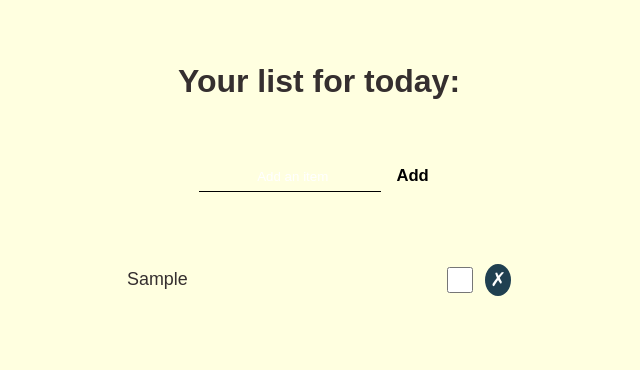
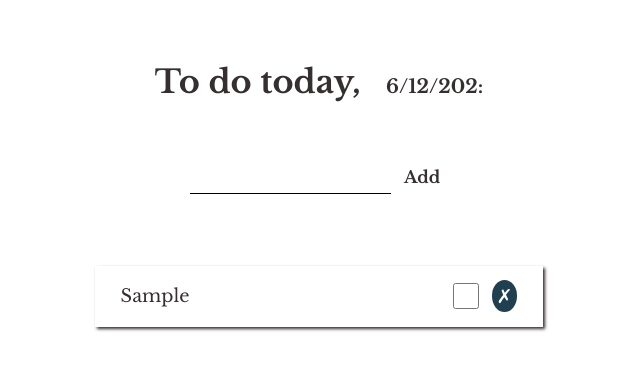
Before and after one commit to SimonaHriscu/to-do-list-in-react, a React (Create React App) app: page / in a window 1280 px wide. Both pictures are taken after typing "Sample" into the empty fields and a click on the input "Add". Shown: the top 370 px of the page, without its empty margins (321-961 px from the left). Built offline with nearby package versions, Linux system fonts and the light colour scheme.

Commit message:
done in REACT

```diff
--- a/src/App.js
+++ b/src/App.js
@@ -7,8 +7,9 @@ class App extends Component {
 
     this.state = {
       userInput: "",
+      curTime: new Date().toLocaleString().substr(0, 8),
       result: [],
-       color: "",
+      color: "",
     };
   }
 
@@ -62,7 +63,9 @@ class App extends Component {
 
     return (
       <Fragment>
-        <h1>Your list for today:</h1>
+        <h1>
+          To do today, &nbsp; <span>{this.state.curTime}:</span>
+        </h1>
         <form onSubmit={this.submitHandle}>
           <input
             type="text"
--- a/src/components/ListOfItems.js
+++ b/src/components/ListOfItems.js
@@ -4,11 +4,15 @@ const ListOfItems = (props) => {
   console.log(props.list);
 
   const toDoList = props.list.map((item) => (
+
     <li
       key={item.id}
       // style={props.style}
     >
+      <div className="item-name">
+
       {item.title}
+      </div>
 
       <div className="actions">
         <input
--- a/src/scss/main.scss
+++ b/src/scss/main.scss
@@ -1,11 +1,14 @@
+@import url("https://fonts.googleapis.com/css2?family=Libre+Baskerville:wght@400;700&display=swap");
+
 * {
   margin: 0;
   padding: 0;
   box-sizing: border-box;
+  font-family: "Libre Baskerville", serif;
+  color: rgb(53, 47, 47);
 
   #root {
-    background: lightyellow;
-    color: rgb(53, 47, 47);
+    background: white;
     font-family: "Montserrat", sans-serif;
     width: 100vw;
     height: 100vh;
@@ -19,7 +22,9 @@
       color: lightblue;
       font-size: 5vw;
     }
-
+    span {
+      font-size: 1.5vw;
+    }
     input {
       height: 3vh;
       border: none;
@@ -52,19 +57,45 @@
       width: 40vw;
 
       ul {
+        height: 63vh;
         display: flex;
         flex-direction: column;
         align-items: center;
         font-size: 1.4vw;
         line-height: 2.5;
+        overflow: hidden;
+        scroll-behavior: smooth;
+        &:hover {
+          overflow-y: scroll;
+        }
+        &::-webkit-scrollbar {
+          width: 0.2em;
+        }
+        &::-webkit-scrollbar {
+          -webkit-box-shadow: inset 0 0 6px rgba(0, 0, 0, 0.3);
+        }
+        &::-webkit-scrollbar-thumb {
+          background-color: #204051;
+          outline: 1px solid rgb(53, 47, 47);
+        }
 
         li {
-          width: 30vw;
+          width: 35vw;
           list-style: none;
           display: flex;
           align-items: center;
           justify-content: space-between;
+          margin: 1vh;
+          padding: 1vh 2vw;
+          border: none;
+          box-shadow: 2px 2px 3px rgb(53, 47, 47);
+          //   &:hover{
+          //       transform: scaleX(1.03);
 
+          //   }
+          .item-name {
+            width: 25vw;
+          }
           .actions {
             width: 5vw;
             display: flex;
```
